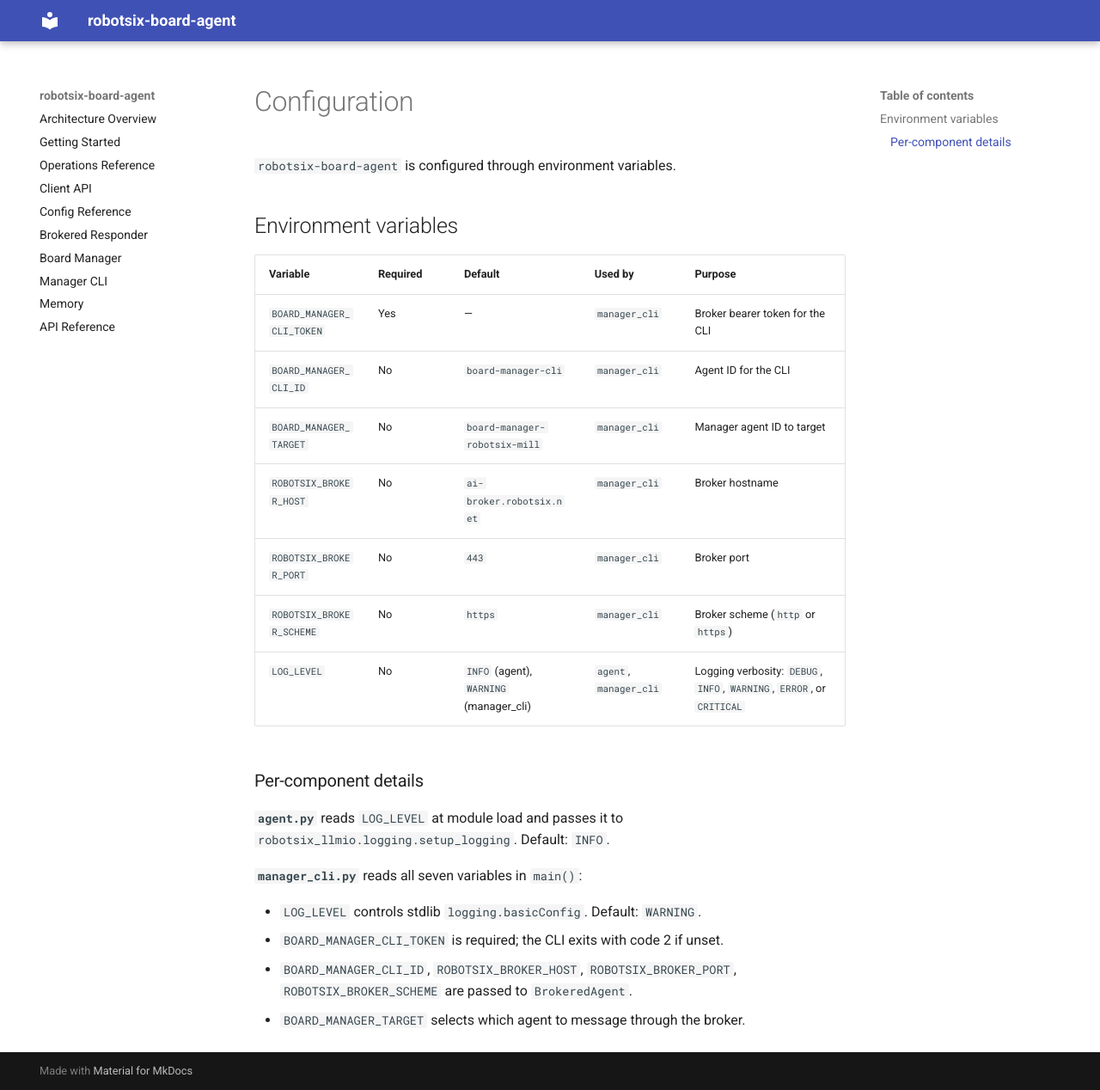
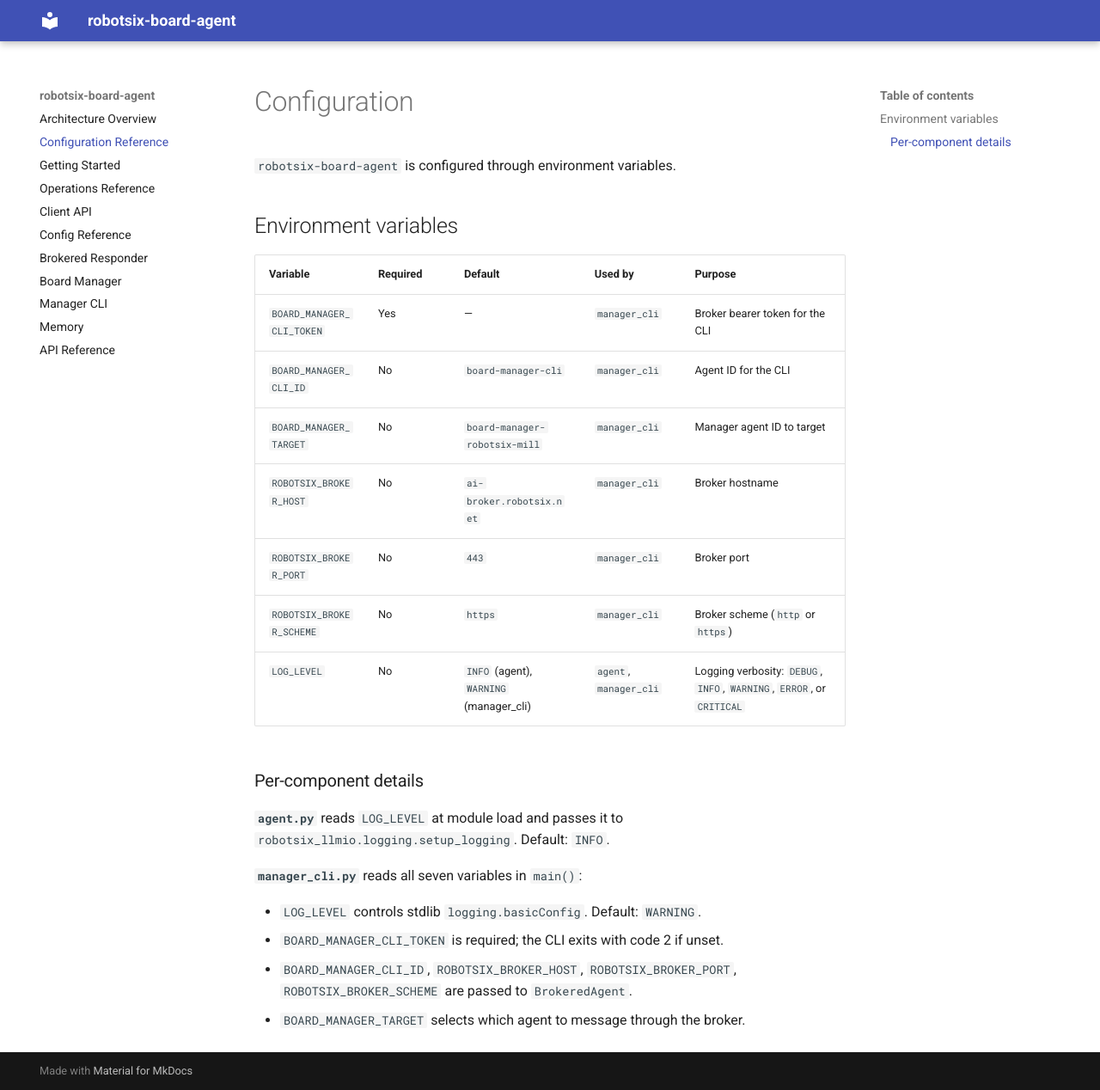
Before and after one commit to damien-robotsix/robotsix-board-agent, an MkDocs documentation site: the page built from docs/configuration.md, in a window 1280 px wide and 1268 px high. Shown: the whole window at 86% size. Built offline with MkDocs 1.6.1 and Material for MkDocs 9.7.7, drawn with Linux system fonts in a browser that asks for light colours.

Commit message:
mill: docs/configuration.md missing from mkdocs.yml nav (20260701T032408Z-docs-configuration-md-missing-from-mkdoc-8027) (#194)
Co-authored-by: robotsix-mill <mill@robotsix.local>

```diff
--- a/mkdocs.yml
+++ b/mkdocs.yml
@@ -13,6 +13,7 @@ plugins:
 
 nav:
   - Architecture Overview: architecture.md
+  - Configuration Reference: configuration.md
   - Getting Started: agent/getting-started.md
   - Operations Reference: ops/operations.md
   - Client API: client/api.md
```
Also changed, not shown: CHANGELOG.md (+1 -0 lines).
